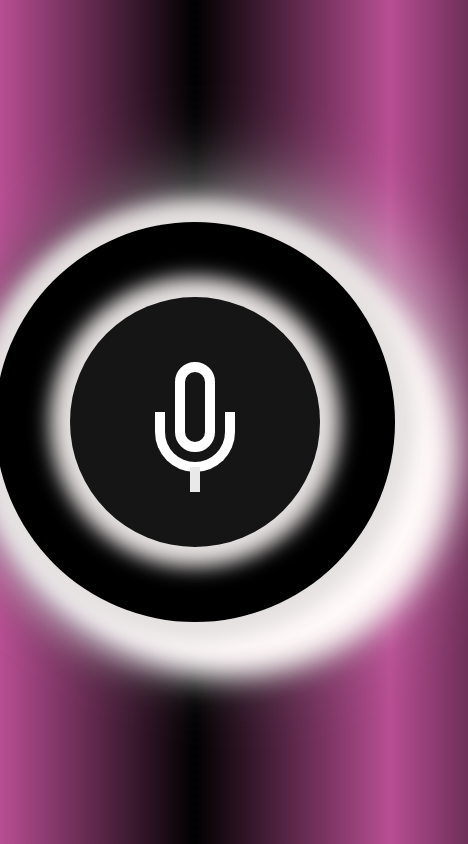
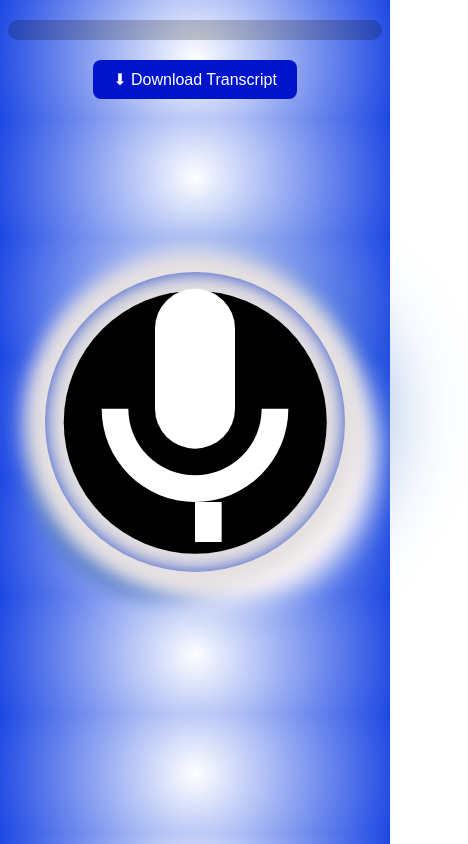
Before and after one commit to bchoudhary24/Mic-Icon, a plain HTML site: page index.html in a window 390 px wide. Shown: the whole page, 468 px wide, since content can reach past the window. Drawn offline with Linux system fonts and the light colour scheme.

Commit message:
Final:All files and changes added

```diff
--- a/index.html
+++ b/index.html
@@ -10,10 +10,13 @@
 
 <body>
     <div class="mic">
-        <i class="mic-icon"></i>
+        <svg class="mic-icon" xmlns="http://www.w3.org/2000/svg" height="80" viewBox="0 0 24 24" width="80" fill="white">
+  <path d="M0 0h24v24H0z" fill="none"/>
+  <path d="M12 14a3 3 0 0 0 3-3V5a3 3 0 0 0-6 0v6a3 3 0 0 0 3 3zm5-3a5 5 0 0 1-10 0H5a7 7 0 0 0 14 0h-2zm-5 7v3h2v-3h-2z"/>
+</svg>
         <div class="mic-shadow"></div>
     </div>
-
+    <script src="script.js"></script>
 </body>
 
 </html>
--- /dev/null
+++ b/script.js
@@ -0,0 +1,67 @@
+// Check for browser support
+const SpeechRecognition = window.SpeechRecognition || window.webkitSpeechRecognition;
+const recognition = new SpeechRecognition();
+
+recognition.continuous = true;
+recognition.lang = 'en-US';
+
+let finalTranscript = "";
+
+// Start recognition on mic click
+document.querySelector(".mic").addEventListener("click", () => {
+    recognition.start();
+    console.log("Voice recognition started");
+});
+
+// Create display area for transcript
+const transcriptBox = document.createElement("div");
+transcriptBox.className = "transcript-box";
+document.body.prepend(transcriptBox);
+
+// Listen for voice input
+recognition.onresult = function(event) {
+    let interimTranscript = "";
+    for (let i = event.resultIndex; i < event.results.length; ++i) {
+        const transcript = event.results[i][0].transcript;
+        if (event.results[i].isFinal) {
+            finalTranscript += transcript + "\n";
+            speakText(transcript); // Speak it back
+        } else {
+            interimTranscript += transcript;
+        }
+    }
+
+    // Display spoken text
+    const safeText = finalTranscript.replace(/</g, "&lt;").replace(/>/g, "&gt;");
+    transcriptBox.innerHTML = ` <p> <b> 🎤You said: </b><br><span style="color:#6fffcf;">${safeText}</span > </p>`;
+}
+
+// Speak the text using TTS
+function speakText(text) {
+    const utterance = new SpeechSynthesisUtterance(text);
+    utterance.lang = 'en-US';
+    speechSynthesis.speak(utterance);
+}
+
+// Create Download Button
+const downloadBtn = document.createElement('button');
+downloadBtn.textContent = "⬇ Download Transcript";
+downloadBtn.className = "download-btn";
+document.body.appendChild(downloadBtn);
+
+// Download the transcript as .txt
+downloadBtn.addEventListener('click', () => {
+    if (!finalTranscript.trim()) {
+        alert("No transcript to download.");
+        return;
+    }
+
+    const blob = new Blob([finalTranscript], { type: 'text/plain' });
+    const url = URL.createObjectURL(blob);
+
+    const link = document.createElement("a");
+    link.href = url;
+    link.download = "transcript.txt";
+    link.click();
+    URL.revokeObjectURL(url);
+});
--- a/style.css
+++ b/style.css
@@ -1,8 +1,13 @@
+/* Body Styling */
+
 body {
     overflow: hidden;
-    background-color: rgb(219, 32, 203);
-    background: radial-gradient(circle, #000000 0%, #b84e93 100%);
+    background-color: linear-gradient(right rgba(124, 54, 85, 0.133), #12319f);
+    background: radial-gradient(circle, #ff1f1f00, #1c47e3 100%);
 }
+
+
+/* Mic Container */
 
 .mic {
     position: absolute;
@@ -11,6 +16,9 @@ body {
     transform: translate(-50%, -50%);
     color: #ffffff;
 }
+
+
+/* Circle Background Animations */
 
 .mic::before,
 .mic::after {
@@ -21,65 +29,36 @@ body {
     transform: translate(-50%, -50%);
     border-radius: 100%;
     z-index: 2;
-    box-shadow: 0 0 20px 20px#e6e1e1;
+    box-shadow: 0 0 20px 20px #e6e1e1;
 }
 
 .mic::before {
     width: 400px;
     height: 400px;
-    background: #000000;
+    background: #0c38c6;
 }
 
 .mic::after {
     width: 250px;
     height: 250px;
-    background-color: #151515;
-    animation: circle-size 0.8slinear infinite absolute;
+    background-color: #000000;
+    animation: circle-size 0.8s linear infinite alternate;
 }
 
+
+/* Mic Icon (Body) */
+
 .mic-icon {
-    box-sizing: border-box;
     position: absolute;
     top: 50%;
     left: 50%;
-    transform: translate(-50%, -50%) scale(5);
-    display: block;
-    width: 16px;
-    height: 12px;
-    border-bottom-left-radius: 120px;
-    border-bottom-right-radius: 120px;
-    border: 2px solid;
-    border-top: 0;
-    margin-top: 20px;
+    transform: translate(-50%, -50%);
     z-index: 3;
+    color: #040404;
 }
 
-.mic-icon::before,
-.mic-icon::after {
-    content: "";
-    display: block;
-    box-sizing: border-box;
-    position: absolute;
-}
 
-.mic-icon::before {
-    width: 2px;
-    height: 5px;
-    top: calc(100% + 1px);
-    left: 50%;
-    transform: translate(-50%, 0);
-    background-color: rgb(233, 233, 233);
-}
-
-.mic-icon::after {
-    border: 2px solid;
-    width: 8px;
-    height: 18px;
-    left: 50%;
-    top: -10px;
-    border-radius: 4px;
-    transform: translate(-50%, 0);
-}
+/* Mic Glow/Shadow Animation */
 
 .mic-shadow {
     width: 400px;
@@ -89,10 +68,54 @@ body {
     left: 50%;
     border-radius: 100%;
     z-index: 1;
-    box-shadow: 10px -55px 30px 15px #fff9f9, 24px -10px 47px 10px #f6f7ff, -21px -25px 97px 10px#fffdfd, 51px 5px 17px 10px #c24f7b14, 3px 2px 77px 10px#000000;
+    box-shadow: 10px -55px 30px 15px #fff9f9, 24px -10px 47px 10px #f6f7ff, -21px -25px 97px 10px #376ece, 51px 5px 17px 10px #3561ba, 3px 10px 35px 10px #ffb3f3;
     animation: shadow-rotate 1.5s linear infinite;
     transform-origin: center;
 }
+
+.speech-text {
+    font-size: 20px;
+    color: rgb(0, 0, 0);
+    max-width: 90%;
+    margin: 30px auto;
+    padding: 15px;
+    background: rgba(0, 0, 0, 0.2);
+    border-radius: 10px;
+    line-height: 1.6;
+    text-align: center;
+}
+
+.transcript-box {
+    margin: 20px auto;
+    padding: 10px 20px;
+    max-width: 600px;
+    background: rgba(0, 0, 0, 0.2);
+    border-radius: 10px;
+    color: #fff;
+    font-family: monospace;
+    font-size: 16px;
+    text-align: center;
+}
+
+.download-btn {
+    display: block;
+    margin: 20px auto;
+    padding: 10px 20px;
+    background-color: #0014cc;
+    color: white;
+    font-size: 16px;
+    border: none;
+    border-radius: 8px;
+    cursor: pointer;
+    transition: background-color 0.3s ease;
+}
+
+.download-btn:hover {
+    background-color: #009977;
+}
+
+
+/* Keyframes */
 
 @keyframes circle-size {
     from {
@@ -113,3 +136,27 @@ body {
         transform: translate(-50%, -50%) rotate(360deg);
     }
 }
+
+
+/* Responsive Design */
+
+@media (max-width: 600px) {
+    .mic-shadow {
+        width: 250px;
+        height: 250px;
+    }
+    .mic::before {
+        width: 300px;
+        height: 300px;
+    }
+    .mic-icon {
+        transform: translate(-50%, -50%) scale(4);
+    }
+    .mic-icon::after {
+        width: 6px;
+        height: 12px;
+    }
+    .mic-icon::before {
+        height: 35px;
+    }
+}
```
Also changed, not shown: 2 other files.
